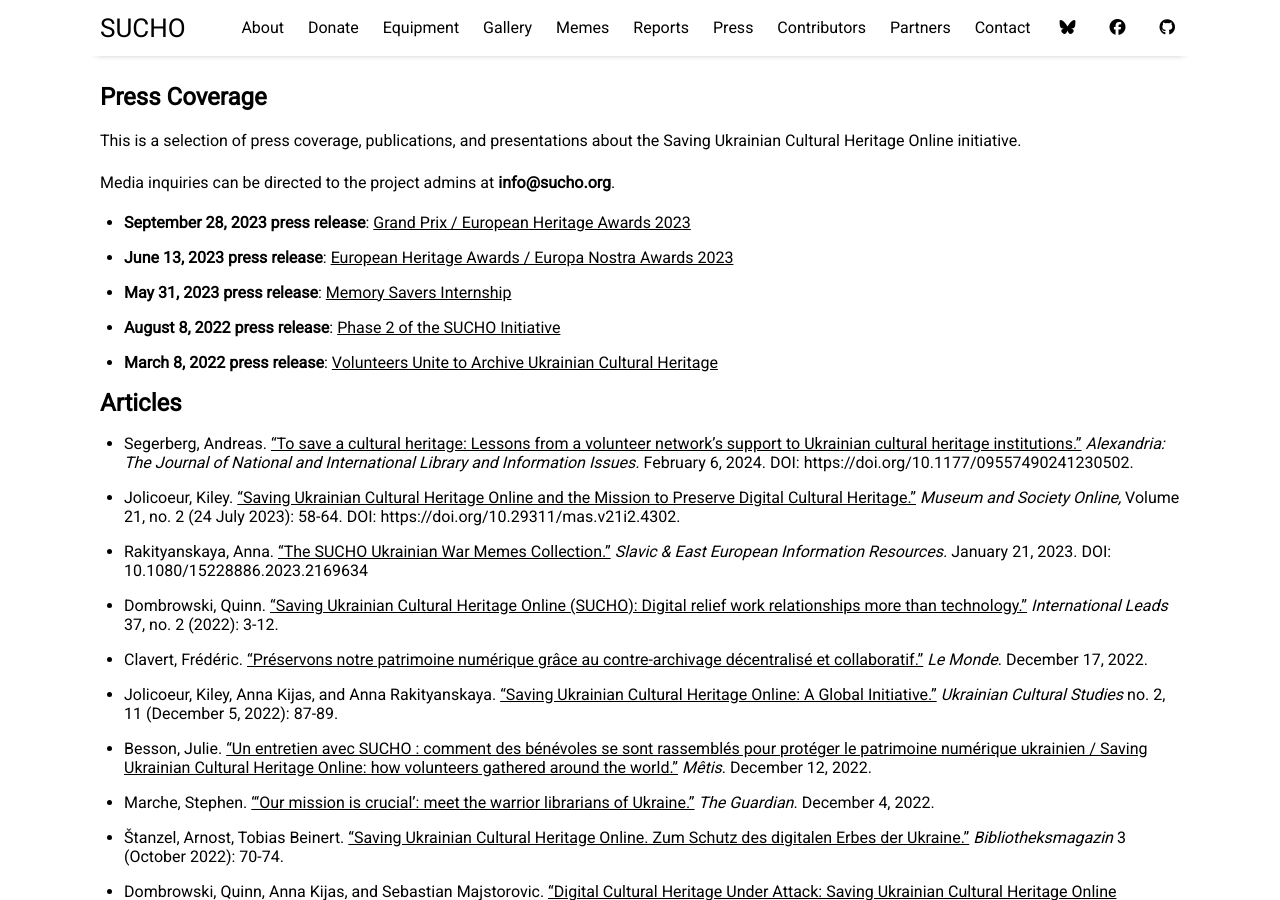
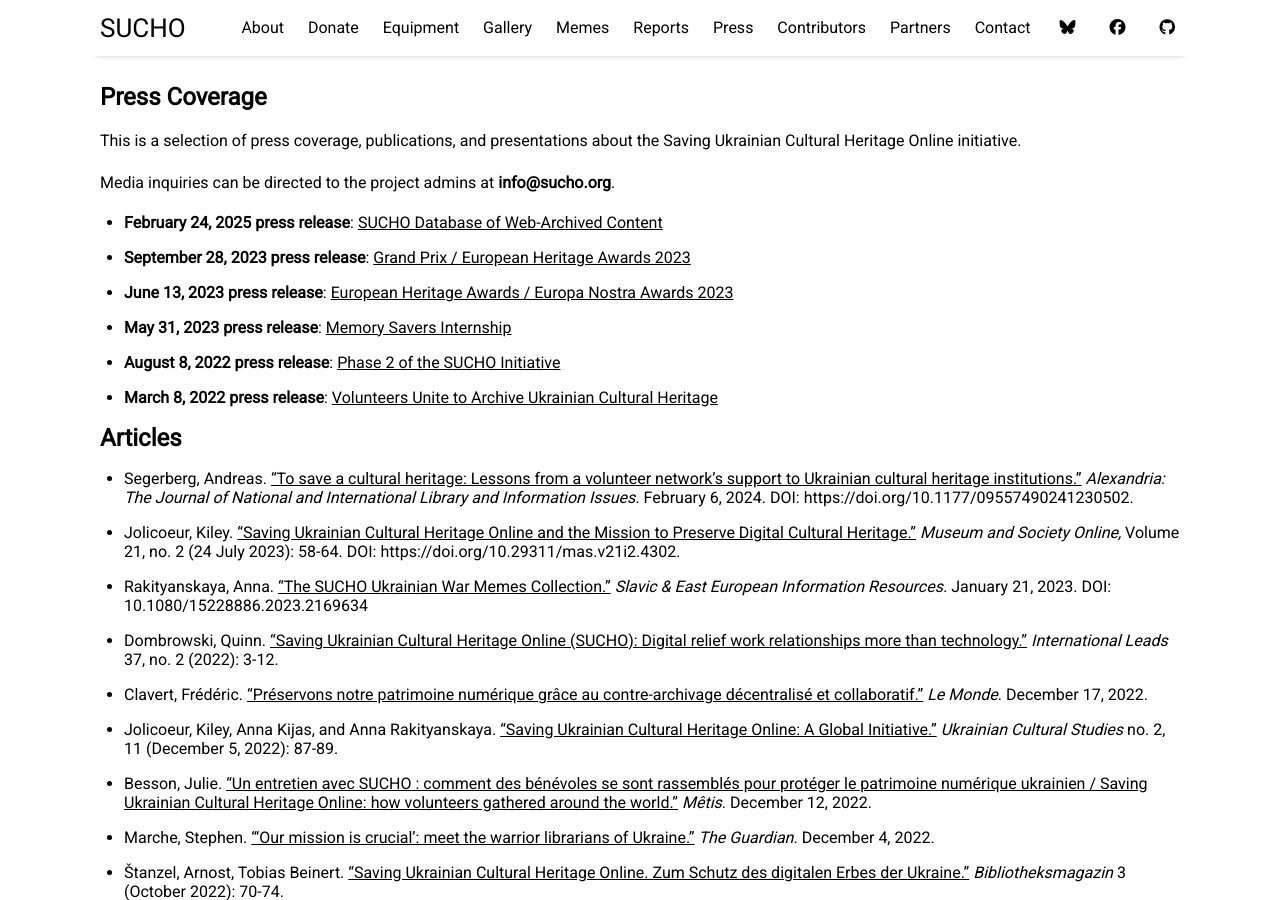
Before and after one commit to sucho-archiving/sucho-archiving.github.io, a Jekyll site: the page built from pages/press.md, in a window 1280 px wide and 900 px high. Built offline with Jekyll 4.4.1, drawn with Linux system fonts in a browser that asks for light colours.

Commit message:
Update press.md

```diff
--- a/pages/press.md
+++ b/pages/press.md
@@ -10,6 +10,7 @@
 
 Media inquiries can be directed to the project admins at **info@sucho.org**.
 
+- **February 24, 2025 press release**: [SUCHO Database of Web-Archived Content](/press-release-20250224)
 - **September 28, 2023 press release**: [Grand Prix / European Heritage Awards 2023](/press-release-20230928-award)
 - **June 13, 2023 press release**: [European Heritage Awards / Europa Nostra Awards 2023](/press-release-20230613-award)
 - **May 31, 2023 press release**: [Memory Savers Internship](/press-release-20230601-memory-savers)
```
